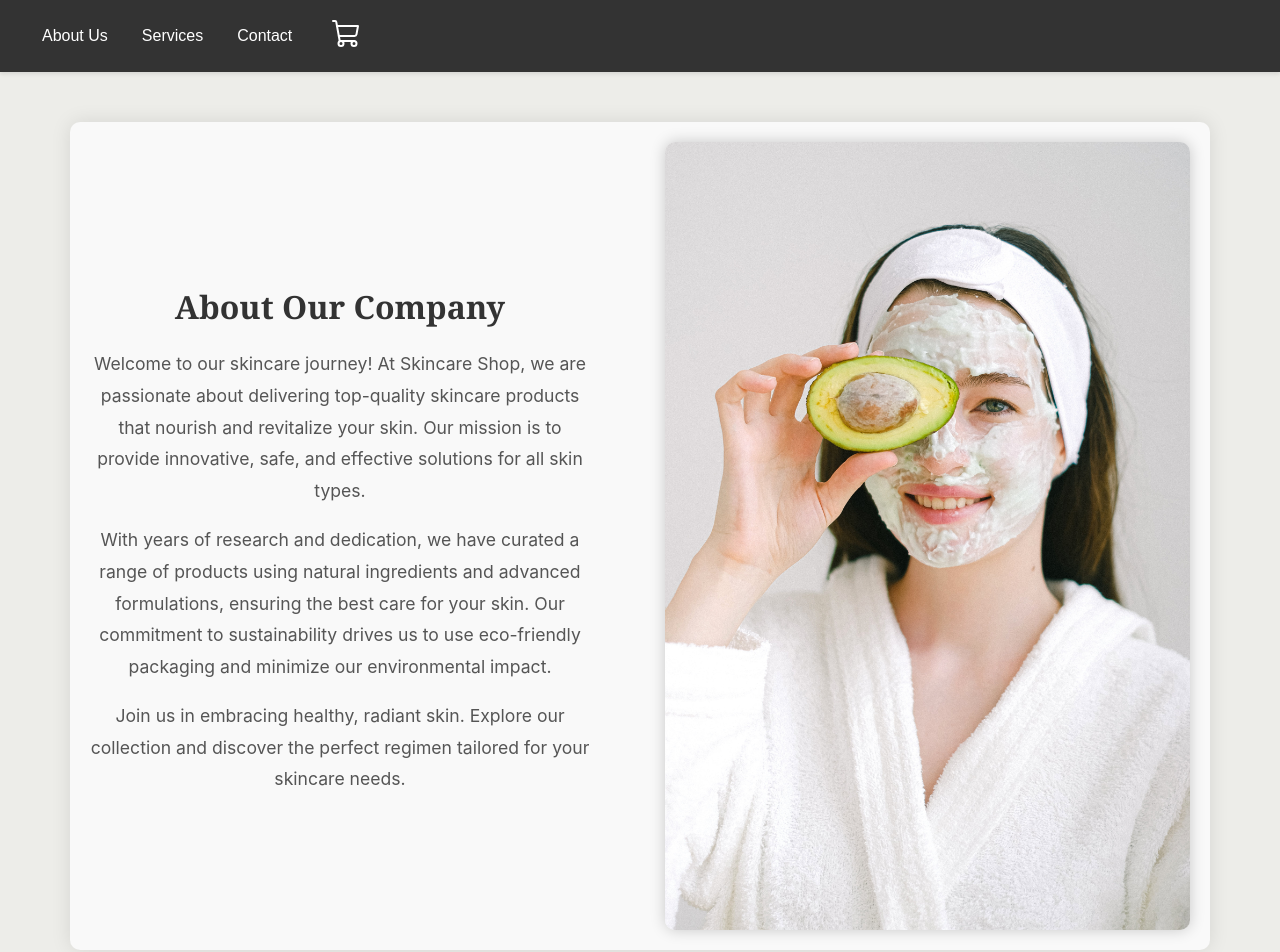
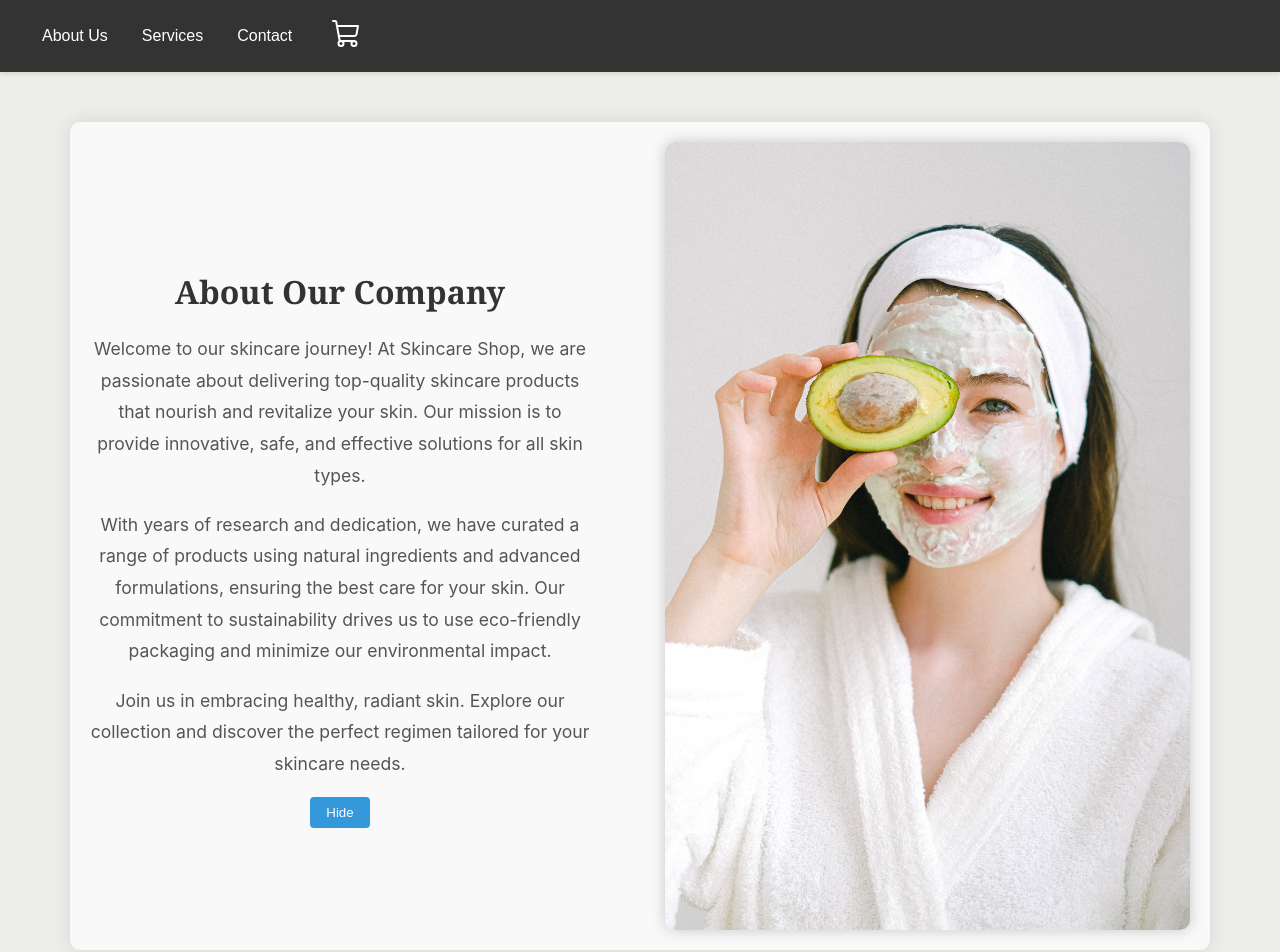
Before and after one commit to Melisako/ecommercewebsite, a React (Create React App) app: page / in a window 1280 px wide. Shown: the top 952 px of the page. Built offline with nearby package versions, Linux system fonts and the light colour scheme.

Commit message:
css-commit

```diff
--- a/src/pages/aboutus/about.css
+++ b/src/pages/aboutus/about.css
@@ -47,3 +47,14 @@ p {
 .company-image:hover {
   transform: scale(1.05);
 }
+/* ButtonStyles.css */
+.custom-button {
+  display: inline;
+  background-color: #3498db; /* Example background color */
+  color: white; /* Text color */
+  padding: 8px 16px; /* Padding */
+  border: none; /* No border */
+  border-radius: 4px; /* Border radius */
+  cursor: pointer; /* Cursor style */
+  /* Add more styles as needed */
+}
--- a/src/pages/aboutus/aboutus.jsx
+++ b/src/pages/aboutus/aboutus.jsx
@@ -1,15 +1,27 @@
 // AboutUs.jsx
 
-import React from 'react';
+import React, { useState } from 'react';
 import './about.css';
 import CompanyImage from '../../assets/company-image.jpg';
 
 const AboutUs = () => {
+const[isOpen,setIsOpen]=useState(true)
+const[image,setImage]=useState(false)
+const showImg=()=>{
+  setImage(!image)
+}
+const toggleButton=()=>{
+  setIsOpen(!isOpen)
+}
+
   return (
     <div className="about-container">
       <div className="about-content">
         <h2>About Our Company</h2>
-        <p>
+
+          {isOpen&&(
+            <>
+               <p>
           Welcome to our skincare journey! At Skincare Shop, we are passionate about delivering top-quality skincare products that nourish and revitalize your skin. Our mission is to provide innovative, safe, and effective solutions for all skin types.
         </p>
         <p>
@@ -18,7 +30,11 @@ const AboutUs = () => {
         <p>
           Join us in embracing healthy, radiant skin. Explore our collection and discover the perfect regimen tailored for your skincare needs.
         </p>
+        </>
+        )}
+            <button onClick={toggleButton} className='custom-button'>{isOpen?"Hide":"Show"}</button>
       </div>
+
       <div className="image-container">
         <img src={CompanyImage} alt="Company" className="company-image" />
       </div>
```
Also changed, not shown: src/setupTests.js (deleted, +0 -5 lines), 1 other file (tests, documents, lock files or other folders).
